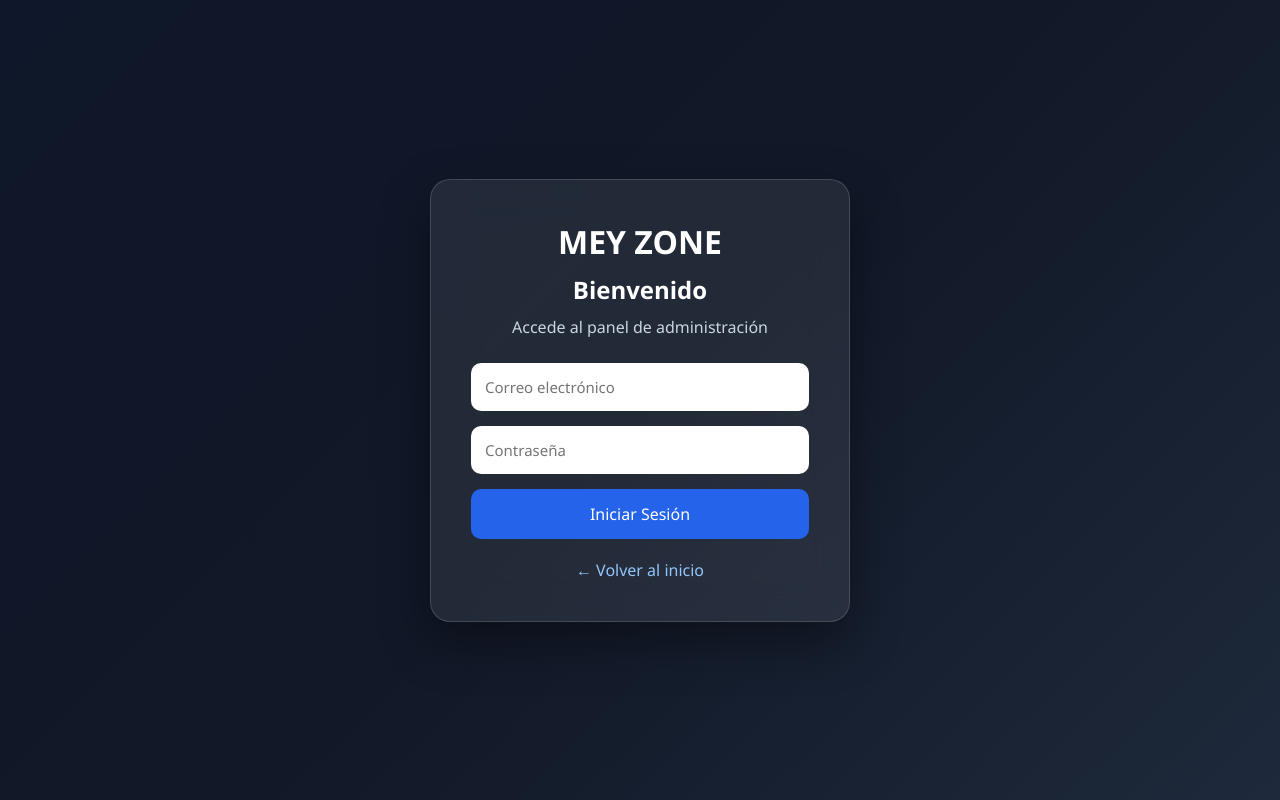
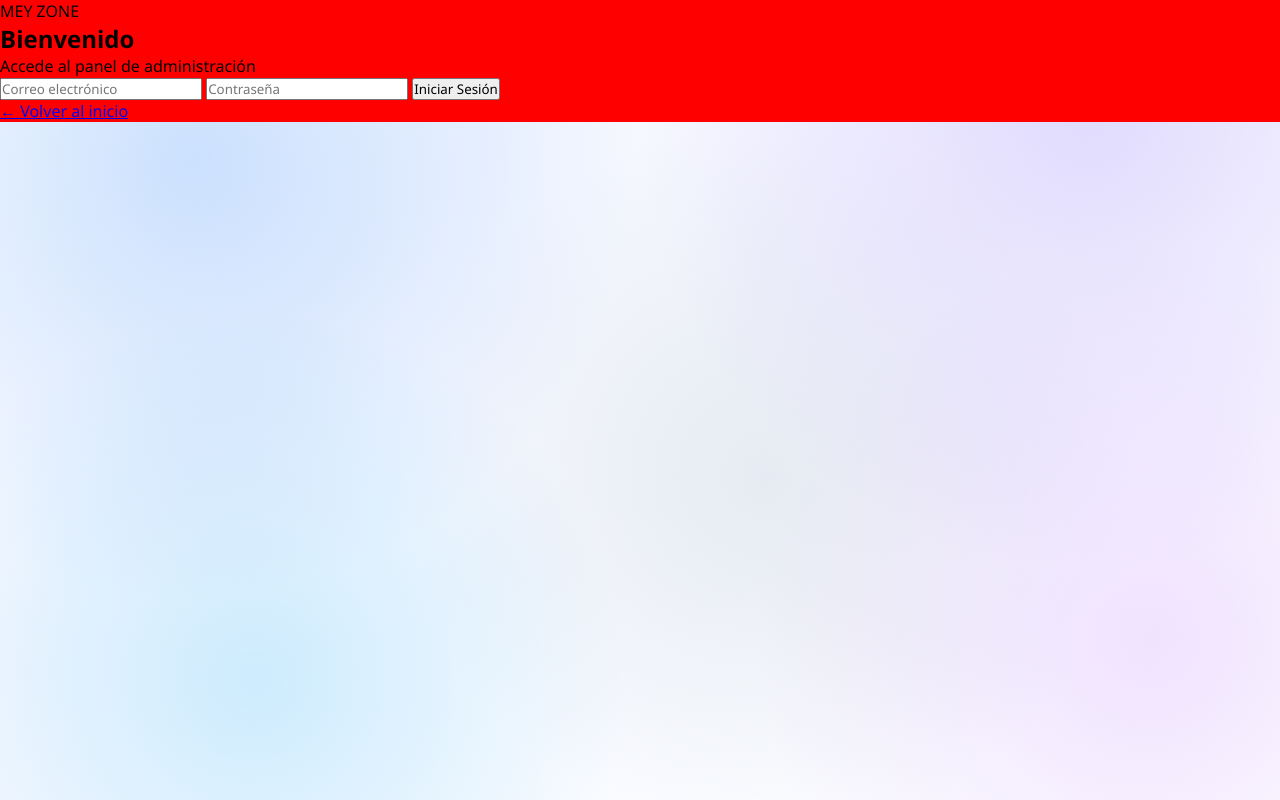
Before and after one commit to Yhulianx/tiendapython, a Flask app: page /login in a window 1280 px wide. Run offline with Flask 3, Linux system fonts and the light colour scheme.

Commit message:
arreglando el loggin

```diff
--- a/static/style.css
+++ b/static/style.css
@@ -164,105 +164,7 @@ header{
     transform:translateY(-3px);
 
     background:#222;
+ }
+.login-card{
+    background:red !important;
 }
-/* ===== LOGIN ===== */
-
-.login-page{
-    min-height:100vh;
-    display:flex;
-    justify-content:center;
-    align-items:center;
-
-    background:
-    linear-gradient(
-        135deg,
-        #0f172a,
-        #111827,
-        #1e293b
-    );
-}
-
-.login-card{
-    width:420px;
-
-    background:rgba(255,255,255,0.08);
-
-    backdrop-filter:blur(20px);
-
-    padding:40px;
-
-    border-radius:20px;
-
-    border:1px solid rgba(255,255,255,0.15);
-
-    box-shadow:0 20px 50px rgba(0,0,0,0.4);
-
-    text-align:center;
-}
-
-.logo-login{
-    color:white;
-    font-size:2rem;
-    font-weight:700;
-    margin-bottom:10px;
-}
-
-.login-card h2{
-    color:white;
-    margin-bottom:10px;
-}
-
-.texto-login{
-    color:#cbd5e1;
-    margin-bottom:25px;
-}
-
-.login-card input{
-    width:100%;
-    padding:14px;
-    margin-bottom:15px;
-
-    border:none;
-    border-radius:10px;
-
-    outline:none;
-
-    font-size:15px;
-}
-
-.login-card button{
-    width:100%;
-
-    padding:14px;
-
-    border:none;
-    border-radius:10px;
-
-    background:#2563eb;
-
-    color:white;
-
-    font-size:16px;
-
-    cursor:pointer;
-
-    transition:.3s;
-}
-
-.login-card button:hover{
-    background:#1d4ed8;
-    transform:translateY(-2px);
-}
-
-.volver{
-    display:inline-block;
-    margin-top:20px;
-
-    color:#93c5fd;
-
-    text-decoration:none;
-}
-
-.volver:hover{
-    text-decoration:underline;
-}
```
